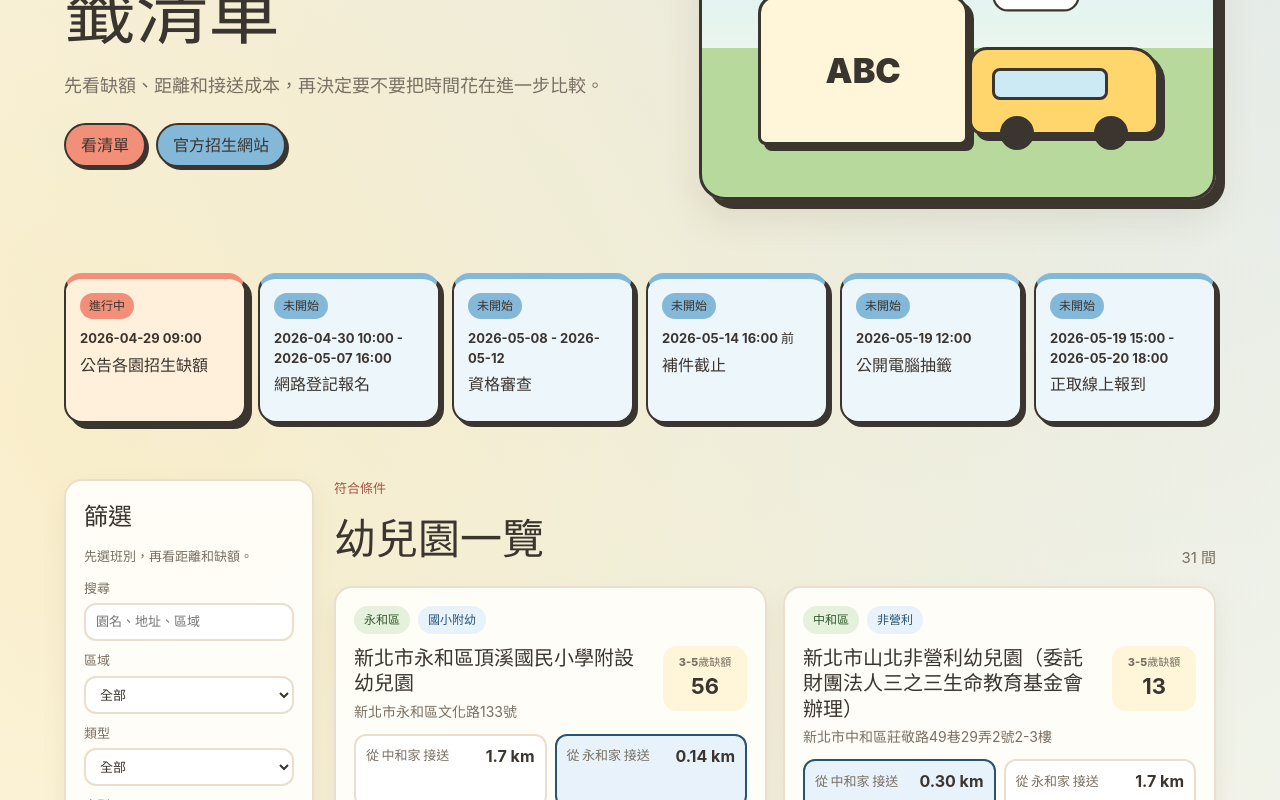
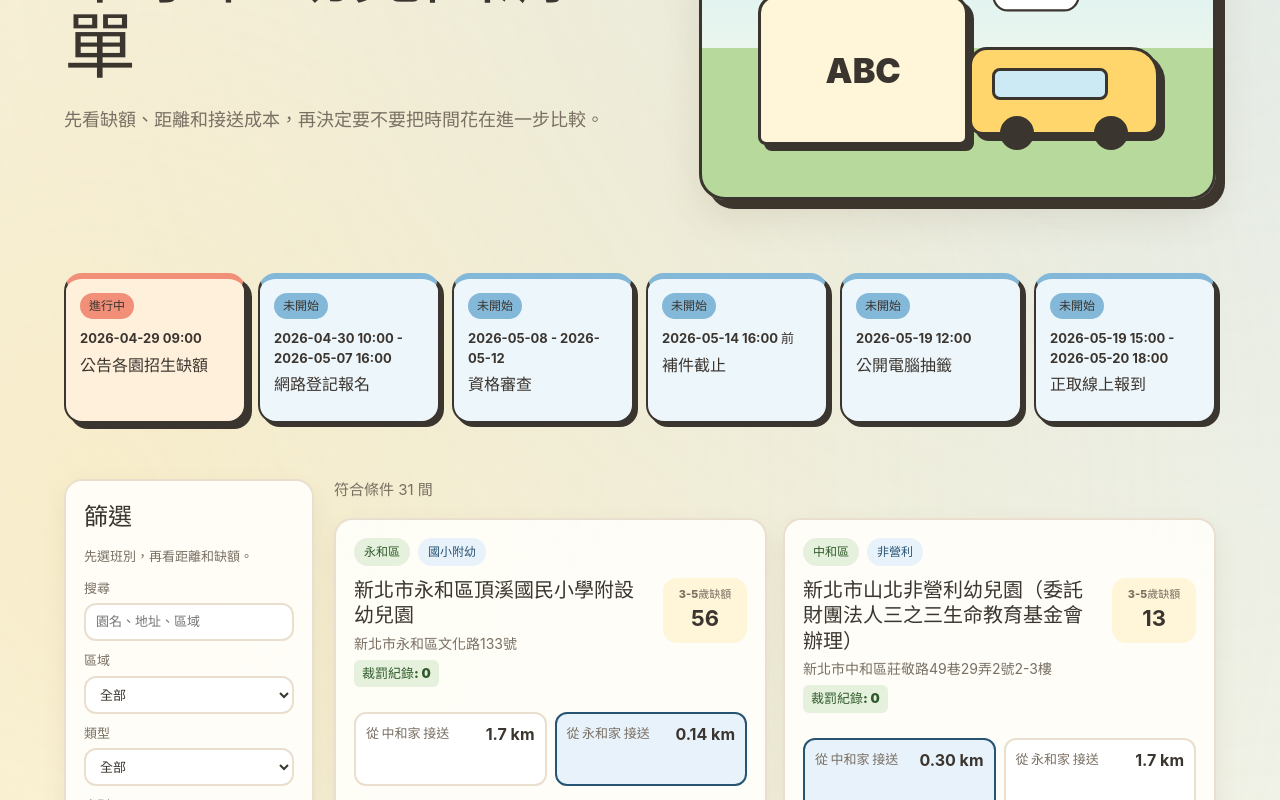
Before and after one commit to bluetch/ntpc-kindergarten-2026, a React (Vite) app: page / in a window 1280 px wide. Shown: the part 320-1120 px from the top of the page. Built offline with nearby package versions, Linux system fonts and the light colour scheme.

Commit message:
feat: add punish-badge styles to display penalty status indicators

```diff
--- a/src/App.jsx
+++ b/src/App.jsx
@@ -5,6 +5,7 @@ import {
   commonInfo,
   homes,
   kindergartens,
+  sources,
 } from "./data/kindergartens.js";
 
 const HOME_STORAGE_KEY = "ntpc-kindergarten-picker-homes";
@@ -291,6 +292,9 @@ function App() {
   if (hash === "#/guide") {
     return <GuidePage />;
   }
+  if (hash === "#/sources") {
+    return <SourcesPage />;
+  }
   const detailMatch = hash.match(/^#\/kindergarten\/(.+)$/);
   const detailSchool = detailMatch
     ? enrichedSchools.find((item) => item.id === decodeURIComponent(detailMatch[1]))
@@ -323,7 +327,10 @@ export function Header() {
       </a>
       <nav>
         <a href="#list">清單</a>
-        <a href="#/guide">挑選指南</a>
+        <a href="#/sources">資料來源</a>
+        <a className="secondary-action" href="https://kid123.ntpc.edu.tw/" target="_blank" rel="noreferrer">
+          官方招生網站
+        </a>
         <a href="https://github.com/bluetch/ntpc-kindergarten-2026" target="_blank" rel="noreferrer">
           GitHub
         </a>
@@ -381,16 +388,13 @@ function ListPage({ activeHomes, customHomes, enrichedSchools, resetHomes, updat
         <section className="hero">
           <div className="hero-copy">
             <p className="eyebrow">新北市 115 學年度</p>
-            <h1>中永和幼兒園抽籤清單</h1>
+            <h1>中永和幼兒園清單</h1>
             <p>先看缺額、距離和接送成本，再決定要不要把時間花在進一步比較。</p>
-            <div className="hero-actions">
+            {/* <div className="hero-actions">
               <a className="primary-action" href="#list">
                 看清單
               </a>
-              <a className="secondary-action" href="https://kid123.ntpc.edu.tw/" target="_blank" rel="noreferrer">
-                官方招生網站
-              </a>
-            </div>
+            </div> */}
           </div>
           <div className="play-scene" aria-hidden="true">
             <div className="sun" />
@@ -477,11 +481,7 @@ function ListPage({ activeHomes, customHomes, enrichedSchools, resetHomes, updat
 
           <section className="results" aria-label="幼兒園清單">
             <div className="section-heading">
-              <div>
-                <p className="eyebrow">符合條件</p>
-                <h2>幼兒園一覽</h2>
-              </div>
-              <p>{filtered.length} 間</p>
+              <p>符合條件 {filtered.length} 間</p>
             </div>
 
             <div className="school-grid">
@@ -614,6 +614,11 @@ function SchoolCard({ school, classType, active, onOpenMap }) {
         <div>
           <h3>{school.name}</h3>
           <p className="address">{school.address}</p>
+          {Array.isArray(school.punishRecord) && (
+            <p className={`punish-badge ${school.punishRecord.length === 0 ? "is-zero" : ""}`}>
+              裁罰紀錄: {school.punishRecord.length}
+            </p>
+          )}
         </div>
         <div className="metrics">
           <span>
@@ -801,4 +806,30 @@ function GuidePage() {
   );
 }
 
+function SourcesPage() {
+  return (
+    <>
+      <Header />
+      <main className="guide">
+        <a className="back-link" href="#/">
+          回清單
+        </a>
+        <section className="info-block">
+          <h2>資料來源</h2>
+          <div className="sources">
+            <p>本專案幼兒園資料與相關資訊，主要參考以下來源彙整：</p>
+            <div style={{ marginTop: '14px' }}>
+              {sources.map((source) => (
+                <a key={source.url} href={source.url} target="_blank" rel="noreferrer">
+                  {source.label}
+                </a>
+              ))}
+            </div>
+          </div>
+        </section>
+      </main>
+    </>
+  );
+}
+
 export default App;
--- a/src/styles.css
+++ b/src/styles.css
@@ -658,6 +658,22 @@ h1 {
   color: var(--muted);
 }
 
+.punish-badge {
+  display: inline-block;
+  margin-top: 6px;
+  padding: 4px 8px;
+  background: #ffdce0;
+  color: #af2232;
+  border-radius: 6px;
+  font-size: 13px;
+  font-weight: 900;
+}
+
+.punish-badge.is-zero {
+  background: #e5f1dc;
+  color: #315b2c;
+}
+
 .address {
   margin: 4px 0 0;
   font-size: 14px;
```
